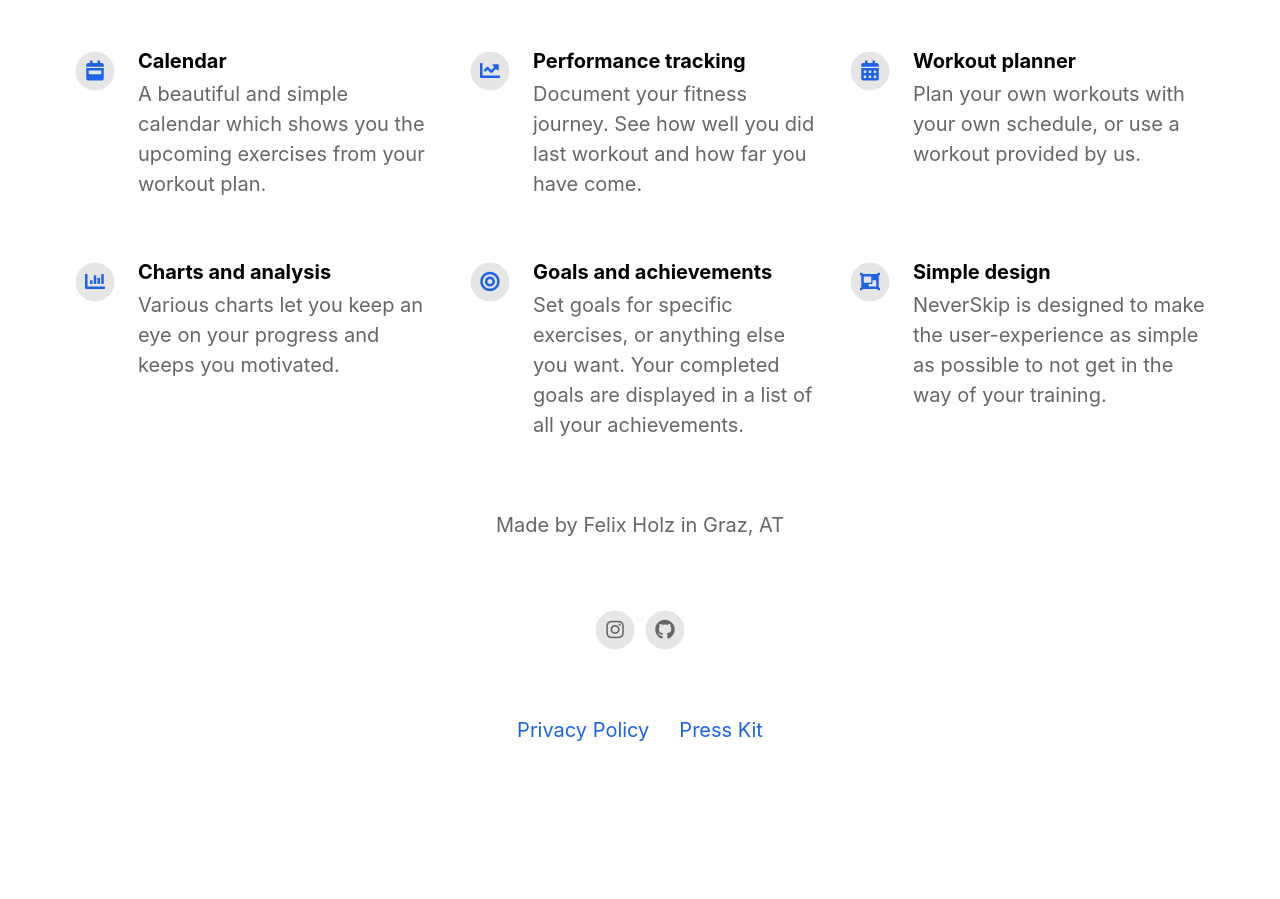
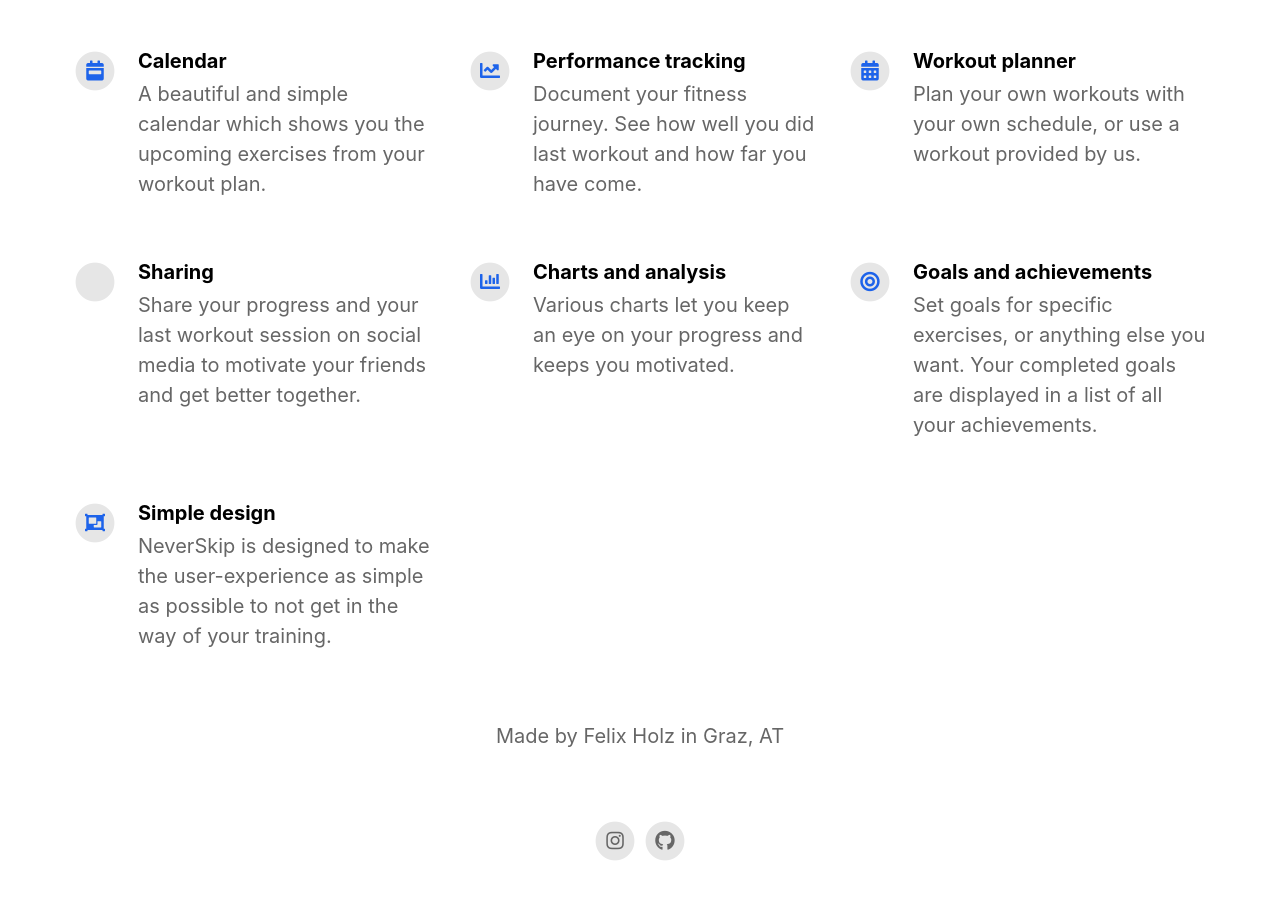
Before and after one commit to NeXTormer/NeverSkip-Landingpage, a Jekyll site: the page built from index.html, in a window 1280 px wide and 900 px high, scrolled down 1033 px. Built offline with Jekyll 4.4.1, drawn with Linux system fonts in a browser that asks for light colours; nearby versions of some CDN libraries; before the commit the page ends 1843 px from its top, so only the background shows below that.

Commit message:
Update _config.yml

```diff
--- a/_config.yml
+++ b/_config.yml
@@ -46,6 +46,10 @@ features                                  :
   - title                                 : Workout planner
     description                           : Plan your own workouts with your own schedule, or use a workout provided by us.
     fontawesome_icon_name                 : calendar-alt
+
+  - title                                 : Sharing
+    description                           : Share your progress and your last workout session on social media to motivate your friends and get better together.
+    fontawesome_icon_name                 : up-right-from-square
 
   - title                                 : Charts and analysis
     description                           : Various charts let you keep an eye on your progress and keeps you motivated.
```
